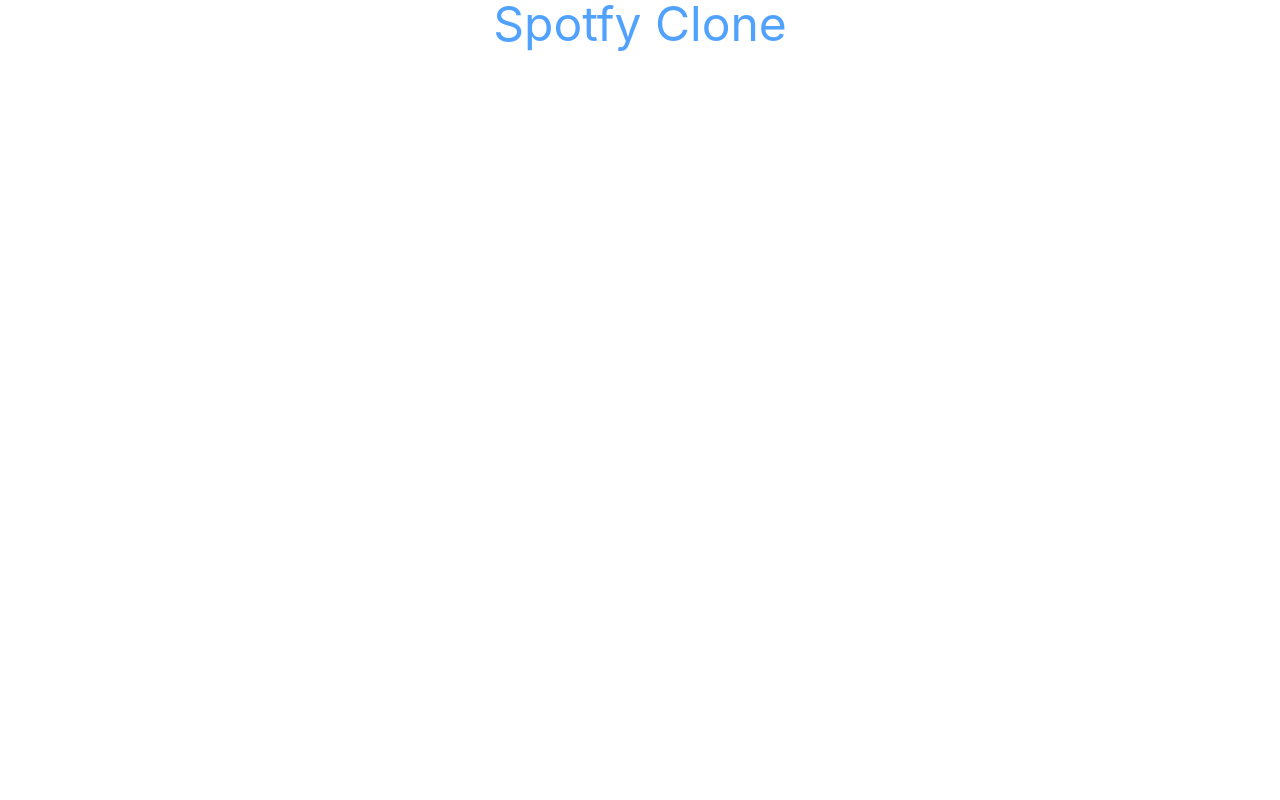
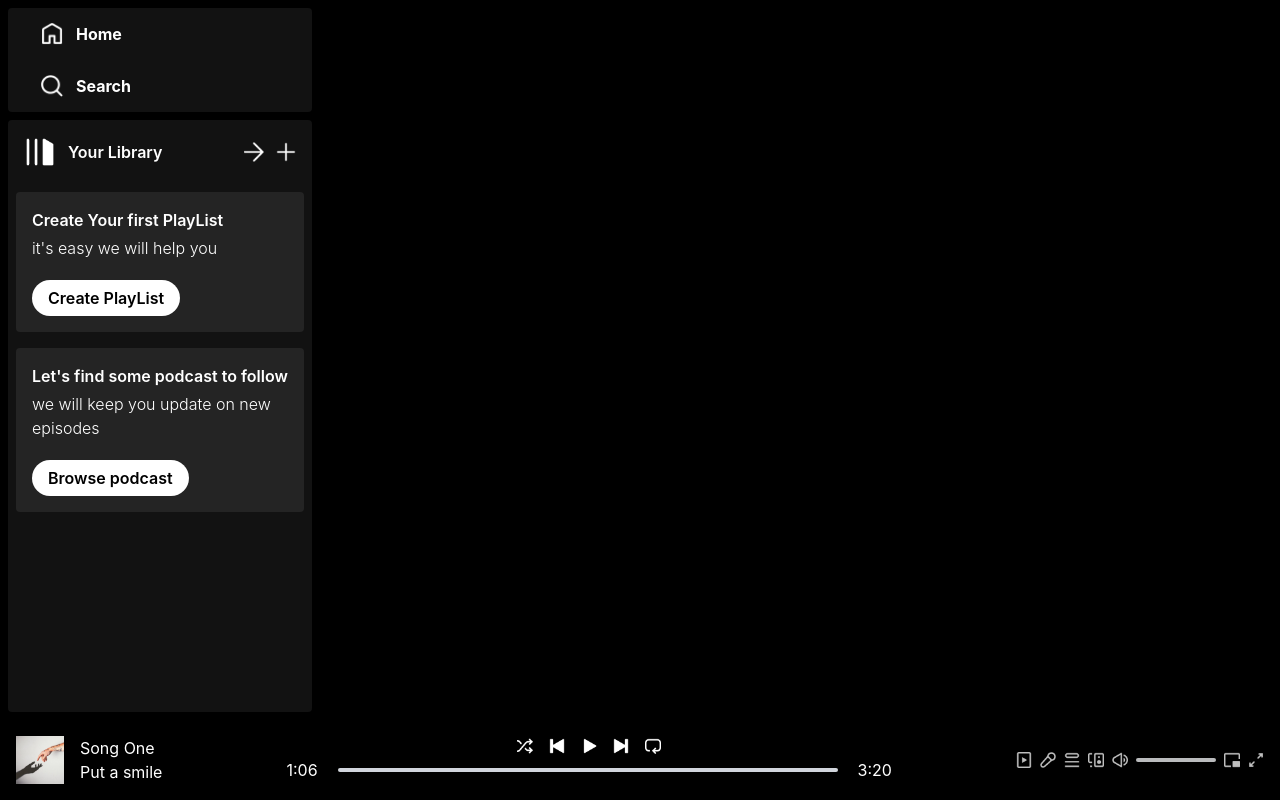
Before and after one commit to Nayemcqu/react-spotify-clone, a React (Vite) app: page / in a window 1280 px wide. Built offline with nearby package versions, Linux system fonts and the light colour scheme.

Commit message:
display player and sidebar added

```diff
--- a/src/App.jsx
+++ b/src/App.jsx
@@ -1,12 +1,20 @@
+import Player  from "./components/Player"
+import Sidebar from "./components/sidebar"
 
 
 function App() {
 
 
   return (
-    <>
-     <h2 className="text-5xl text-center text-blue-400"> Spotfy Clone</h2>
-    </>
+    <div className="h-screen bg-black ">
+  <div className="h-[90%] flex ">
+  <Sidebar/>
+</div>
+
+<Player/>
+
+
+    </div>
   )
 }
 
--- /dev/null
+++ b/src/components/Player.jsx
@@ -0,0 +1,53 @@
+import {assets, songsData} from '../assets/assets'
+export default function Player(){
+
+return(
+
+<div className="h-[10%] bg-black flex justify-between items-center text-white px-4">
+
+<div className="hidden lg:flex items-center gap-4">
+<img src={songsData[0].image} className='w-12' alt="" />
+<div>
+<p> {songsData[0].name} </p>
+<p> {songsData[0].desc.slice(0,12)} </p>
+</div>
+</div>
+
+<div className='flex flex-col items-center gap-1 m-auto'>
+<div className='flex gap-4'>
+<img src={assets.shuffle_icon} alt="" className='w-4 cursor-pointer' />
+<img src={assets.prev_icon} alt="" className='w-4 cursor-pointer' />
+<img src={assets.play_icon} alt="" className='w-4 cursor-pointer' />
+<img src={assets.next_icon} alt="" className='w-4 cursor-pointer' />
+<img src={assets.loop_icon} alt="" className='w-4 cursor-pointer' />
+
+</div>
+
+<div className='flex items-center gap-5'>
+<p>1:06</p>
+<div className='w-[60vw] max-w-[500px] bg-gray-300 rounded-full cursor-pointer'>
+<hr  className='h-1 border-none w-0 bg-green-800 rounded-full '/>
+</div>
+<p>3:20</p>
+</div>
+</div>
+
+<div className='hidden lg:flex items-center gap-2 opacity-75'>
+<img src={assets.plays_icon} alt=""  className='w-4'/>
+<img src={assets.mic_icon} alt=""  className='w-4'/>
+<img src={assets.queue_icon} alt=""  className='w-4'/>
+<img src={assets.speaker_icon} alt=""  className='w-4'/>
+<img src={assets.volume_icon} alt=""  className='w-4'/>
+<div className='w-20 bg-slate-50 h-1 rounded'>
+
+</div>
+<img src={assets.mini_player_icon} alt=""  className='w-4'/>
+<img src={assets.zoom_icon} alt=""  className='w-4'/>
+</div>
+
+</div>
+
+)
+
+
+}
--- /dev/null
+++ b/src/components/sidebar.jsx
@@ -0,0 +1,55 @@
+import { assets } from "../assets/assets";
+export default function Sidebar(){
+
+return (
+
+
+<div className="w-[25%] h-full p-2 lg:flex flex-col gap-2 text-white hidden ">
+<div className=" bg-[#121212] h-[15%] rounded flex flex-col justify-around ">
+<div className="flex items-center gap-3 pl-8 cursor-pointer hover:bg-white/30 p-2">
+
+<img className="w-6" src={assets.home_icon} alt="" />
+<p className="font-bold ">Home</p>
+
+</div>
+
+<div className="flex items-center gap-3 pl-8 cursor-pointer hover:bg-white/30 p-2">
+
+<img className="w-6" src={assets.search_icon} alt="" />
+<p className="font-bold ">Search</p>
+
+</div>
+</div>
+<div className="bg-[#121212] h-[85%] rounded ">
+<div className="p-4 flex items-center justify-between">
+
+<div className="flex items-center gap-3">
+<img className="w-8" src={assets.stack_icon} alt="" />
+<p className="font-semibold">Your Library</p>
+</div>
+
+<div className="flex items-center gap-3">
+<img  className="w-5" src={assets.arrow_icon} alt="" />
+<img  className="w-5" src={assets.plus_icon} alt="" />
+</div>
+</div>
+
+<div className="p-4 bg-[#242424] m-2 rounded font-semibold flex flex-col items-start justify-start gap-1 pl-4">
+<h1 className="">Create Your first PlayList</h1>
+<p className="font-light">it's easy we will help you </p>
+<button className="px-4 py-1.5 bg-white text-base text-black rounded-full mt-4">Create PlayList</button>
+</div>
+
+<div className="p-4 bg-[#242424] m-2 rounded font-semibold flex flex-col items-start justify-start gap-1 pl-4 mt-4">
+<h1 className="">Let's find some podcast to follow</h1>
+<p className="font-light">we will keep you update on new episodes </p>
+<button className="px-4 py-1.5 bg-white text-base text-black rounded-full mt-4">Browse podcast</button>
+</div>
+
+</div>
+
+</div>
+
+);
+
+}
```
Also changed, not shown: src/components/Display.jsx (added, +7 -0 lines).
